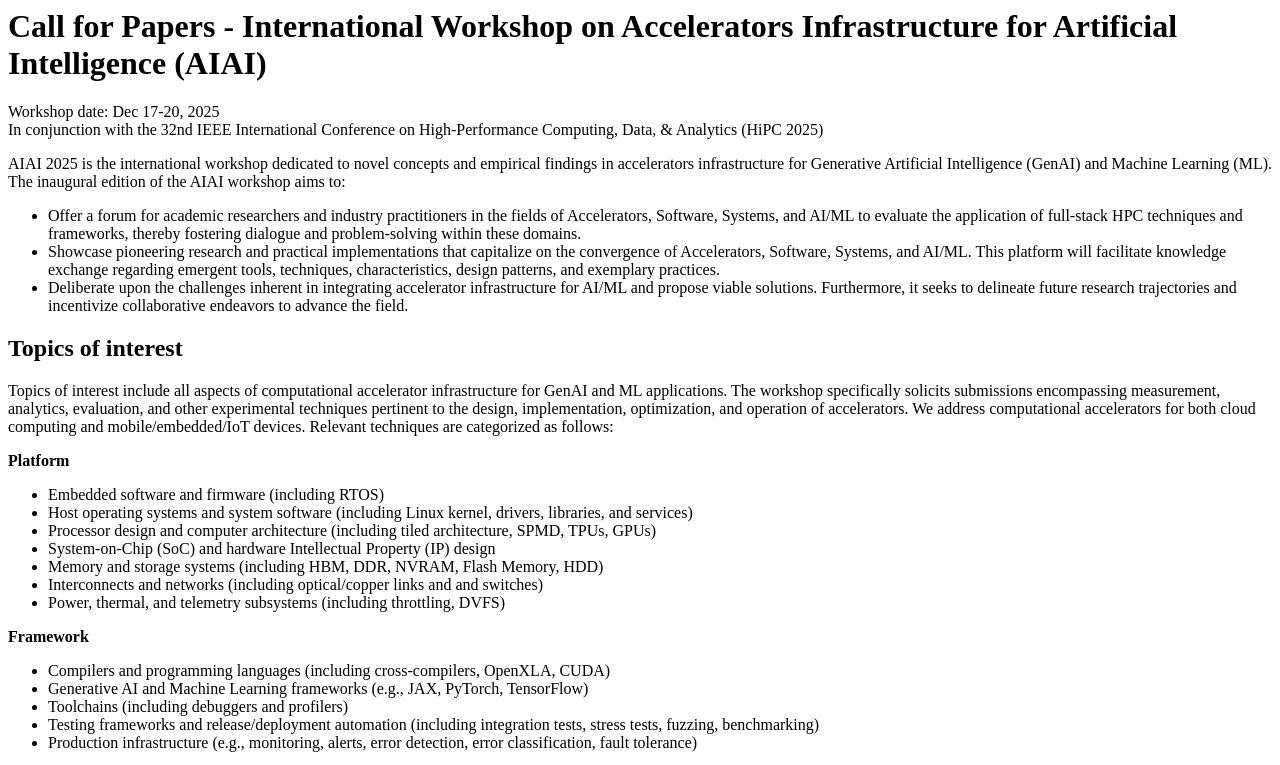
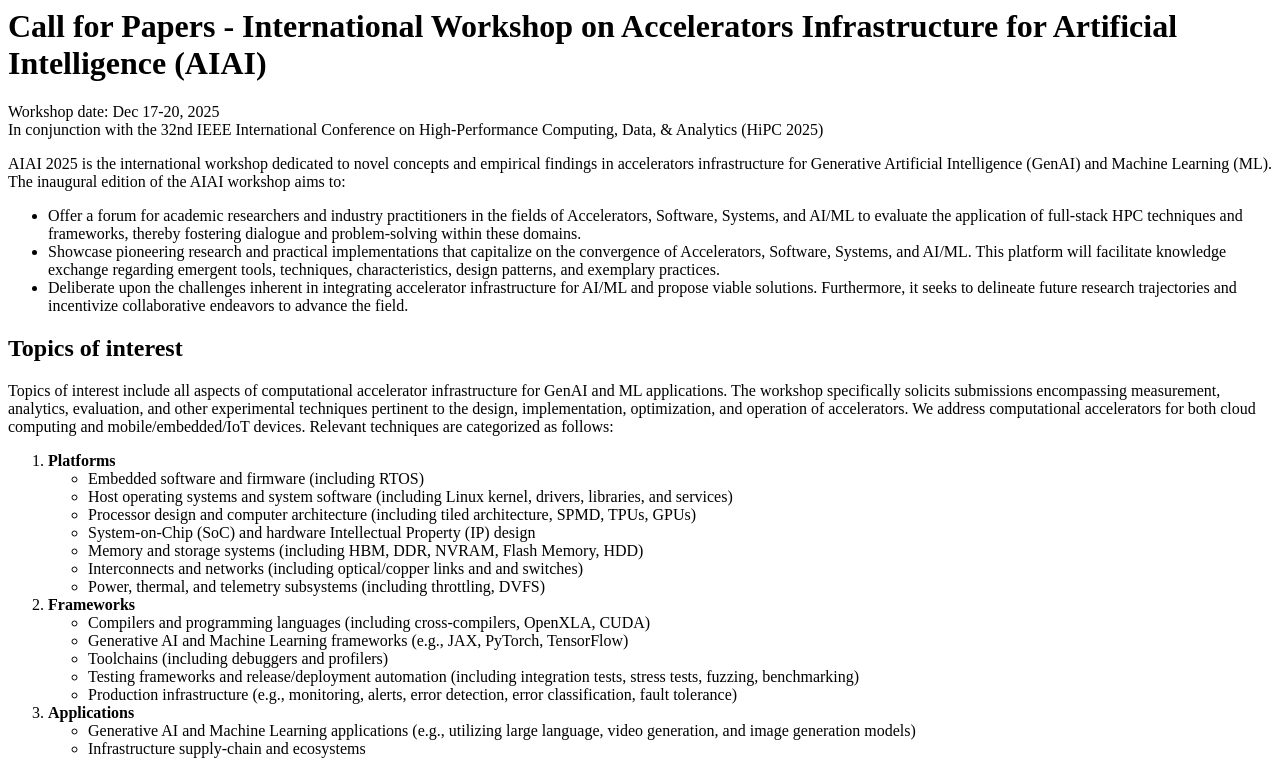
Before and after one commit to yimlab/aiai, a plain HTML site: page index.html in a window 1280 px wide. Shown: the top 765 px of the page. Drawn offline with Linux system fonts and the light colour scheme.

Commit message:
Update index.html

```diff
--- a/index.html
+++ b/index.html
@@ -18,7 +18,8 @@
         <h2>Topics of interest</h2>
         <p>Topics of interest include all aspects of computational accelerator infrastructure for GenAI and ML applications. The workshop specifically solicits submissions encompassing measurement, analytics, evaluation, and other experimental techniques pertinent to the design, implementation, optimization, and operation of accelerators. We address computational accelerators for both cloud computing and mobile/embedded/IoT devices. Relevant techniques are categorized as follows:</p>
 
-        <b>Platform</b><br>
+        <ol>
+        <li><b>Platforms</b><br>
         <ul>
             <li>Embedded software and firmware (including RTOS)
             <li>Host operating systems and system software (including Linux kernel, drivers, libraries, and services)
@@ -29,7 +30,7 @@
             <li>Power, thermal, and telemetry subsystems (including throttling, DVFS)
         </ul>
 
-        <b>Framework</b>
+        <li><b>Frameworks</b>
         <ul>
             <li>Compilers and programming languages (including cross-compilers, OpenXLA, CUDA)
             <li>Generative AI and Machine Learning frameworks (e.g., JAX, PyTorch, TensorFlow)
@@ -38,11 +39,12 @@
             <li>Production infrastructure (e.g., monitoring, alerts, error detection, error classification, fault tolerance)
         </ul>
 
-        <b>Applications</b>
+        <li><b>Applications</b>
         <ul>
             <li>Generative AI and Machine Learning applications (e.g., utilizing large language, video generation, and image generation models)
             <li>Infrastructure supply-chain and ecosystems
         </ul>
+        </ol>
 
         <h2>Submission guidelines and instructions</h2>
         <p>The AIAI Workshop invites the submission of unpublished manuscripts. Submissions must not be concurrently under review for other conferences, journals, or workshops. Manuscripts are limited to four (4) pages, formatted in single-spaced, 10pt, double-column, IEEE conference style. Each submission must include the title, author(s), affiliations, and the email address of the corresponding author.</p>
```
